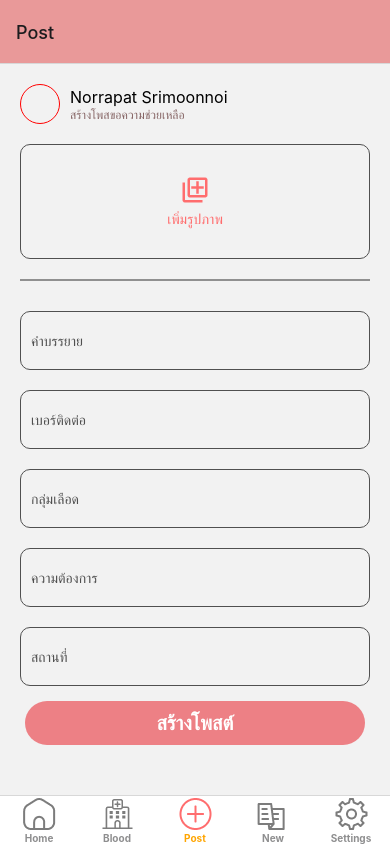
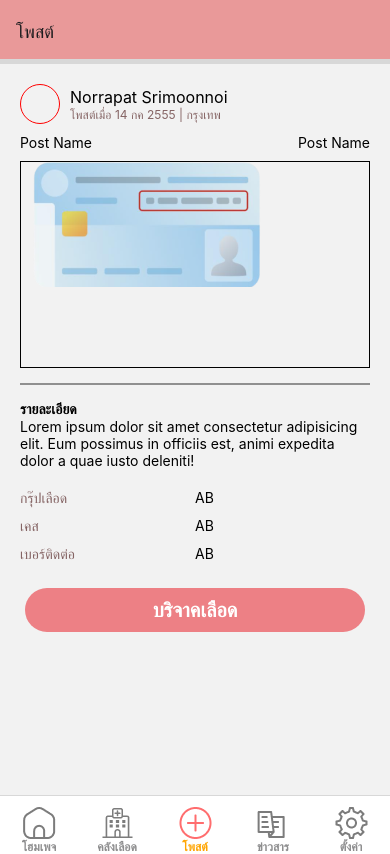
Before and after one commit to Phe-nix/BloodHubApp, a React Native app in the folder client/: screen /PostNav in a window 390 px wide. Built offline with nearby package versions, Linux system fonts and the light colour scheme.

Commit message:
[update] postScreen details
อัพเดทหน้า postScreen

```diff
--- a/client/src/navigation/AppNavigation.tsx
+++ b/client/src/navigation/AppNavigation.tsx
@@ -1,12 +1,11 @@
 import { createBottomTabNavigator } from '@react-navigation/bottom-tabs';
 import { getFocusedRouteNameFromRoute, useFocusEffect } from '@react-navigation/native';
 import React from 'react';
-import { Image } from 'react-native';
+import { Image, View } from 'react-native';
 
 import BloodScreen from '../screens/blood/BloodScreen';
 import HomeScreen from '../screens/home/HomeScreen';
 import NewScreen from '../screens/news/NewScreen';
-import PostScreen from '../screens/post/PostScreen';
 import SettingScreen from '../screens/Settings/SettingScreen';
 
 import IconBlood from '../../assets/icons/icon_blood.png';
@@ -14,6 +13,7 @@ import IconHome from '../../assets/icons/icon_home.png';
 import IconNew from '../../assets/icons/icon_news.png';
 import IconPost from '../../assets/icons/icon_post.png';
 import IconSettings from '../../assets/icons/icon_settings.png';
+import PostDetailScreen from '../screens/post/PostDetailScreen';
 
 const Tab = createBottomTabNavigator();
 
@@ -31,19 +31,25 @@ const AppNavigation = ({ route }: any) => {
 
   return (
     <Tab.Navigator
-      initialRouteName="Post"
+      initialRouteName="PostNav"
       screenOptions={({ route }) => ({
         headerStyle: {
           backgroundColor: '#E99999',
+          borderBottomWidth: 5,
         },
         tabBarActiveTintColor: 'orange',
         tabBarLabelStyle: {
           fontWeight: 'bold',
+          fontSize: 12,
+          marginBottom: -10,
         },
+        tabBarIconStyle: {
+          marginBottom: -10,
+        },
+        headerShown: false,
         tabBarIcon: ({ focused }) => {
           const tabName = route.name;
           const tintColor = focused ? '#FF6D6E' : '#7B7B7B';
-
           let iconSource;
 
           switch (tabName) {
@@ -53,7 +59,7 @@ const AppNavigation = ({ route }: any) => {
             case 'Blood':
               iconSource = IconBlood;
               break;
-            case 'Post':
+            case 'PostNav':
               iconSource = IconPost;
               break;
             case 'New':
@@ -66,16 +72,41 @@ const AppNavigation = ({ route }: any) => {
               break;
           }
 
-          return <Image source={iconSource} style={{ tintColor }} />;
+          return (
+            <View style={{ flex: 1, alignItems: 'center', justifyContent: 'center' }}>
+              <Image source={iconSource} style={{ tintColor }} />
+            </View>
+          );
         },
       })}
 
     >
-      <Tab.Screen name="Home" component={HomeScreen} />
-      <Tab.Screen name="Blood" component={BloodScreen} />
-      <Tab.Screen name="Post" component={PostScreen} />
-      <Tab.Screen name="New" component={NewScreen} />
-      <Tab.Screen name="Settings" component={SettingScreen} />
+      <Tab.Screen name="Home" component={HomeScreen}
+        options={{
+          title: 'โฮมเพจ'
+        }}
+      />
+      <Tab.Screen name="Blood" component={BloodScreen}
+        options={{
+          title: 'คลังเลือด'
+        }}
+      />
+      <Tab.Screen name="PostNav" component={PostDetailScreen}
+        options={{
+          title: 'โพสต์',
+          headerShown: true
+        }}
+      />
+      <Tab.Screen name="New" component={NewScreen}
+        options={{
+          title: 'ข่าวสาร'
+        }}
+      />
+      <Tab.Screen name="Settings" component={SettingScreen}
+        options={{
+          title: 'ตั้งค่า'
+        }}
+      />
     </Tab.Navigator>
   );
 };
--- /dev/null
+++ b/client/src/screens/post/PostDetailScreen.style.tsx
@@ -0,0 +1,69 @@
+import { StyleSheet } from "react-native";
+
+export const styles = StyleSheet.create({
+  container: {
+    flex: 1,
+    padding: 20,
+    gap: 10
+  },
+  profile: {
+    flexDirection: "row",
+    justifyContent: 'flex-start',
+    alignItems: 'center',
+  },
+  profileImage: {
+    width: 40,
+    height: 40,
+    borderRadius: 50,
+    borderWidth: 1,
+    borderColor: 'red',
+    marginRight: 10,
+  },
+  userName: {
+    fontSize: 16
+  },
+  subHeader: {
+    fontSize: 12,
+    color: '#856464'
+  },
+  addPhoto: {
+    marginTop: 20,
+    borderWidth: 1,
+    borderRadius: 10,
+    borderColor: '#505050',
+    // height: 150,
+    alignItems: 'center',
+  },
+  addIcon: {
+    justifyContent: 'center',
+    alignItems: 'center',
+    padding: 30,
+  },
+  underline: {
+    borderWidth: 0.5,
+    borderColor: '#909090',
+    marginVertical: 5
+  },
+  input: {
+    borderWidth: 0.5,
+    borderColor: '#505050',
+    borderRadius: 10,
+    paddingVertical: 20,
+    paddingHorizontal: 10,
+    marginVertical: 10,
+  },
+  button:{
+    borderRadius: 100,
+    backgroundColor: '#ED8085',
+    margin: 5,
+    paddingVertical: 10,
+  },
+  text:{
+    color: 'white',
+    fontSize: 20,
+    fontWeight: 'bold',
+    justifyContent: 'center',
+    alignItems: 'center',
+    textAlign: 'center',
+  }
+});
--- /dev/null
+++ b/client/src/screens/post/PostDetailScreen.tsx
@@ -0,0 +1,47 @@
+import { Image, Text, TouchableOpacity, View } from 'react-native';
+import { styles } from './PostDetailScreen.style';
+import User from './components/User';
+
+const PostDetailScreen = () => {
+  return(
+    <View style={styles.container}>
+      <User userName="Norrapat Srimoonnoi" subHeader="test" />
+
+      <View style={{flexDirection: 'row', justifyContent: 'space-between',}}>
+        <Text>Post Name</Text>
+        <Text>Post Name</Text>
+      </View>
+      <View style={{borderWidth: 1, height: '30%'}}>
+        <Image source={require('../../../assets/citizen1.png')}/>
+      </View>
+      <View style={styles.underline} />
+      <View style={{gap: 20}}>
+        <View>
+            <Text style={{fontWeight: 'bold'}}>รายละเอียด</Text>
+            <Text>Lorem ipsum dolor sit amet consectetur adipisicing elit. Eum possimus in officiis est, animi expedita dolor a quae iusto deleniti!</Text>
+        </View>
+        <View style={{gap: 10}}>
+          <View style={{flexDirection: 'row'}}>
+            <Text style={{flex:1, color: "#856464"}}>กรุ๊ปเลือด</Text>
+            <Text style={{flex:1}}>AB</Text>
+          </View>
+          <View style={{flexDirection: 'row'}}>
+            <Text style={{flex:1, color: "#856464"}}>เคส</Text>
+            <Text style={{flex:1}}>AB</Text>
+          </View>
+          <View style={{flexDirection: 'row'}}>
+            <Text style={{flex:1, color: "#856464"}}>เบอร์ติดต่อ</Text>
+            <Text style={{flex:1}}>AB</Text>
+          </View>
+        </View>
+        <TouchableOpacity>
+          <View style={styles.button}>
+            <Text style={styles.text}>บริจาคเลือด</Text>
+          </View>
+        </TouchableOpacity>
+      </View>
+    </View>
+  );
+}
+
+export default PostDetailScreen;
--- /dev/null
+++ b/client/src/screens/post/components/User.tsx
@@ -0,0 +1,38 @@
+import { StyleSheet, Text, View } from "react-native";
+
+const User = (props: any) => {
+  return (
+    <View style={styles.profile}>
+      <View style={styles.profileImage} />
+      <View>
+        <Text style={styles.userName}>Norrapat Srimoonnoi</Text>
+        <Text style={styles.subHeader}>โพสต์เมื่อ 14 กค 2555 | กรุงเทพ</Text>
+      </View>
+    </View>
+  );
+}
+
+const styles = StyleSheet.create({
+  profile: {
+    flexDirection: "row",
+    justifyContent: 'flex-start',
+    alignItems: 'center',
+  },
+  profileImage: {
+    width: 40,
+    height: 40,
+    borderRadius: 50,
+    borderWidth: 1,
+    borderColor: 'red',
+    marginRight: 10,
+  },
+  userName: {
+    fontSize: 16
+  },
+  subHeader: {
+    fontSize: 12,
+    color: '#856464'
+  },
+});
+
+export default User;
```
Also changed, not shown: client/src/screens/post/PostScreen.style.tsx (renamed from client/src/screens/Post/PostScreen.style.ts).
